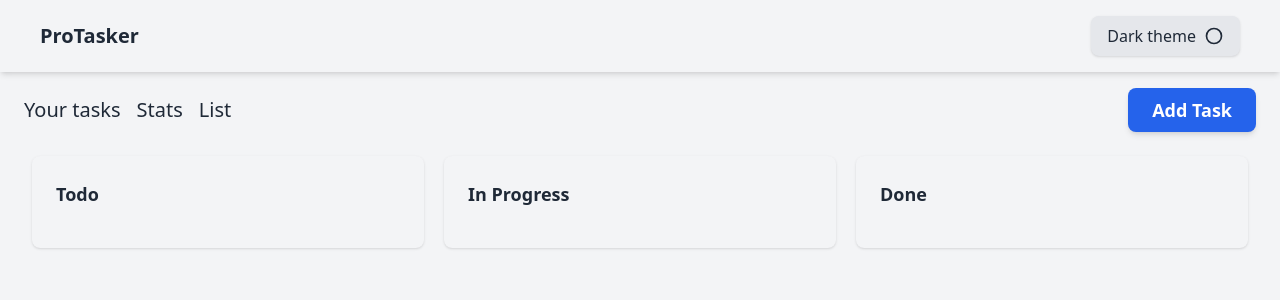
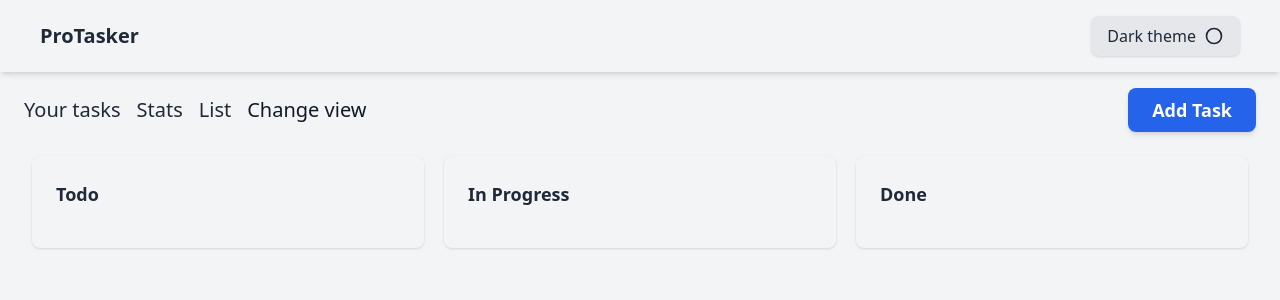
Before and after one commit to adrianrakiec/ProTasker, a React (Vite) app: page / in a window 1280 px wide. Shown: the top 300 px of the page. Built offline with nearby package versions, Linux system fonts and the light colour scheme.

Commit message:
feat: create tasks view global state

```diff
--- a/src/components/Navbar.tsx
+++ b/src/components/Navbar.tsx
@@ -1,6 +1,11 @@
 import { NavLink } from 'react-router';
 
-export const Navbar: React.FC = () => (
+interface NavbarProps {
+	isBoardView: boolean;
+	onToggle: () => void;
+}
+
+export const Navbar: React.FC<NavbarProps> = ({ isBoardView, onToggle }) => (
 	<nav className='flex items-center gap-4 p-2 mt-2 text-xl'>
 		<NavLink to='/' className='text-gray-800 dark:text-white'>
 			Your tasks
@@ -11,6 +16,7 @@ export const Navbar: React.FC = () => (
 		<NavLink to='/list' className='text-gray-800 dark:text-white'>
 			List
 		</NavLink>
+		<button onClick={onToggle}>Change view</button>
 		<NavLink
 			to='/create-task'
 			className='ml-auto text-lg font-semibold text-white bg-blue-600 rounded-lg px-6 py-2 hover:bg-blue-700 transition-all duration-300 ease-in-out shadow-md hover:shadow-lg'
--- a/src/components/TaskList.tsx
+++ b/src/components/TaskList.tsx
@@ -13,7 +13,7 @@ export const TaskList: React.FC = () => {
 
 	if (tasks.length === 0) {
 		return (
-			<div className='p-4 bg-gray-100 dark:bg-gray-800 rounded-lg shadow'>
+			<div className='p-4 mt-4 bg-gray-100 dark:bg-gray-800 rounded-lg shadow'>
 				<p className='text-center text-gray-700 dark:text-gray-300'>
 					No tasks available.
 				</p>
@@ -22,7 +22,7 @@ export const TaskList: React.FC = () => {
 	}
 
 	return (
-		<div className='p-4 bg-gray-100 dark:bg-gray-800 rounded-lg shadow'>
+		<div className='p-4 mt-4 bg-gray-100 dark:bg-gray-800 rounded-lg shadow'>
 			{sections.map(section => (
 				<div key={section.status} className='mb-8'>
 					<h3 className='text-xl font-medium text-gray-800 dark:text-white mb-4'>
--- a/src/main.tsx
+++ b/src/main.tsx
@@ -6,8 +6,6 @@ import { store } from './store/index.ts';
 import { App } from './App.tsx';
 import { MainPage } from './pages/MainPage.tsx';
 import { TaskForm } from './components/TaskForm/TaskForm.tsx';
-import { KanbanBoard } from './components/KanbanBoard.tsx';
-import { TaskList } from './components/TaskList.tsx';
 import './index.css';
 
 createRoot(document.getElementById('root')!).render(
@@ -16,10 +14,7 @@ createRoot(document.getElementById('root')!).render(
 			<BrowserRouter>
 				<Routes>
 					<Route path='/' element={<App />}>
-						<Route path='/' element={<MainPage />}>
-							<Route index element={<KanbanBoard />} />
-							<Route path='list' element={<TaskList />} />
-						</Route>
+						<Route index element={<MainPage />} />
 						<Route path='/create-task' element={<TaskForm />} />
 					</Route>
 				</Routes>
--- a/src/pages/MainPage.tsx
+++ b/src/pages/MainPage.tsx
@@ -1,13 +1,23 @@
-import { Outlet } from 'react-router';
+import { useSelector, useDispatch } from 'react-redux';
+import { RootState, AppDispatch } from '../store';
+import { toggleView } from '../store/viewSlice';
 import { Wrapper } from '../components/Wrapper';
 import { Navbar } from '../components/Navbar';
+import { KanbanBoard } from '../components/KanbanBoard';
+import { TaskList } from '../components/TaskList';
 
 export const MainPage = () => {
+	const isBoardView = useSelector((state: RootState) => state.view.isBoardView);
+	const dispatch = useDispatch<AppDispatch>();
+
 	return (
 		<main>
 			<Wrapper>
-				<Navbar />
-				<Outlet />
+				<Navbar
+					isBoardView={isBoardView}
+					onToggle={() => dispatch(toggleView())}
+				/>
+				{isBoardView ? <KanbanBoard /> : <TaskList />}
 			</Wrapper>
 		</main>
 	);
--- a/src/store/index.ts
+++ b/src/store/index.ts
@@ -1,10 +1,13 @@
 import { configureStore } from '@reduxjs/toolkit';
 import tasksReducer from './tasksSlice';
+import viewReducer from './viewSlice';
 
 export const store = configureStore({
 	reducer: {
 		tasks: tasksReducer,
+		view: viewReducer,
 	},
 });
 
 export type RootState = ReturnType<typeof store.getState>;
+export type AppDispatch = typeof store.dispatch;
--- /dev/null
+++ b/src/store/viewSlice.ts
@@ -0,0 +1,26 @@
+import { createSlice, PayloadAction } from '@reduxjs/toolkit';
+
+interface ViewState {
+	isBoardView: boolean;
+}
+
+const initialState: ViewState = {
+	isBoardView: true,
+};
+
+const viewSlice = createSlice({
+	name: 'view',
+	initialState,
+	reducers: {
+		toggleView: state => {
+			state.isBoardView = !state.isBoardView;
+		},
+		setView: (state, action: PayloadAction<boolean>) => {
+			state.isBoardView = action.payload;
+		},
+	},
+});
+
+export const { toggleView, setView } = viewSlice.actions;
+
+export default viewSlice.reducer;
```
